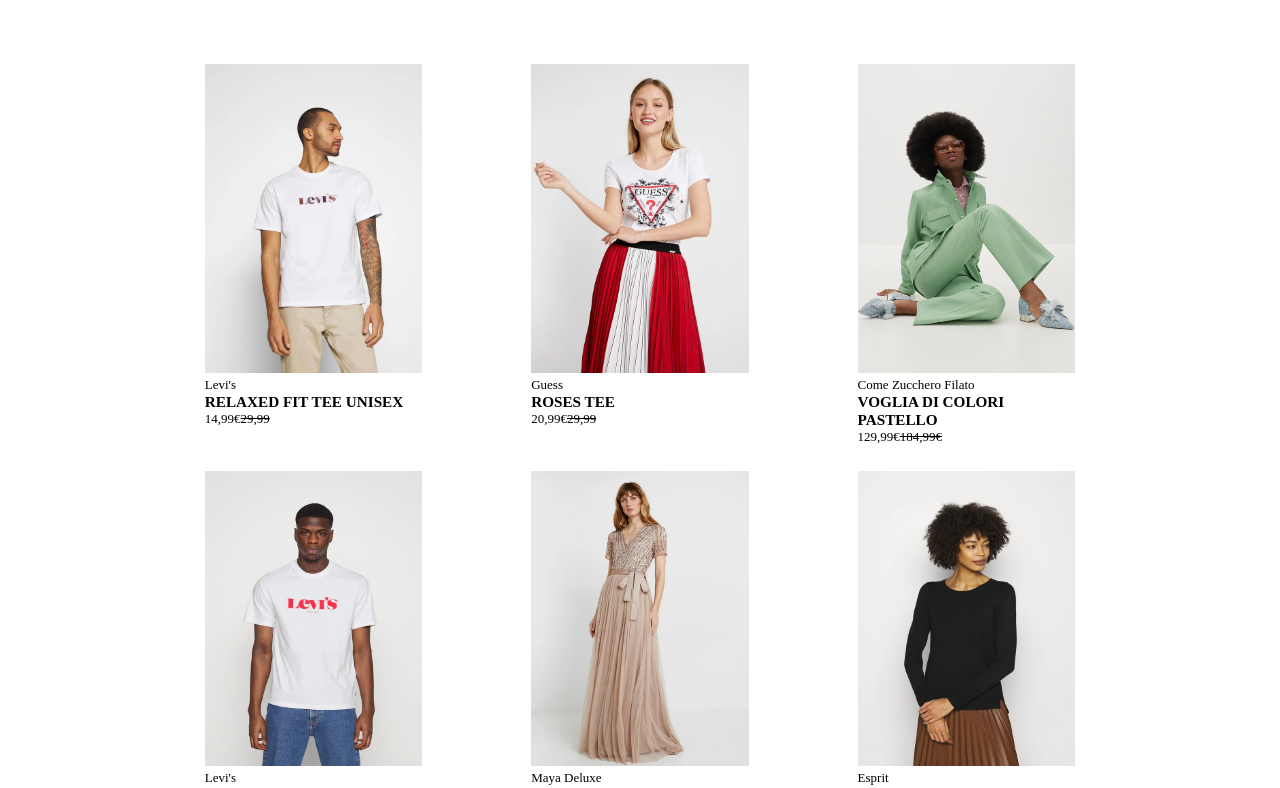
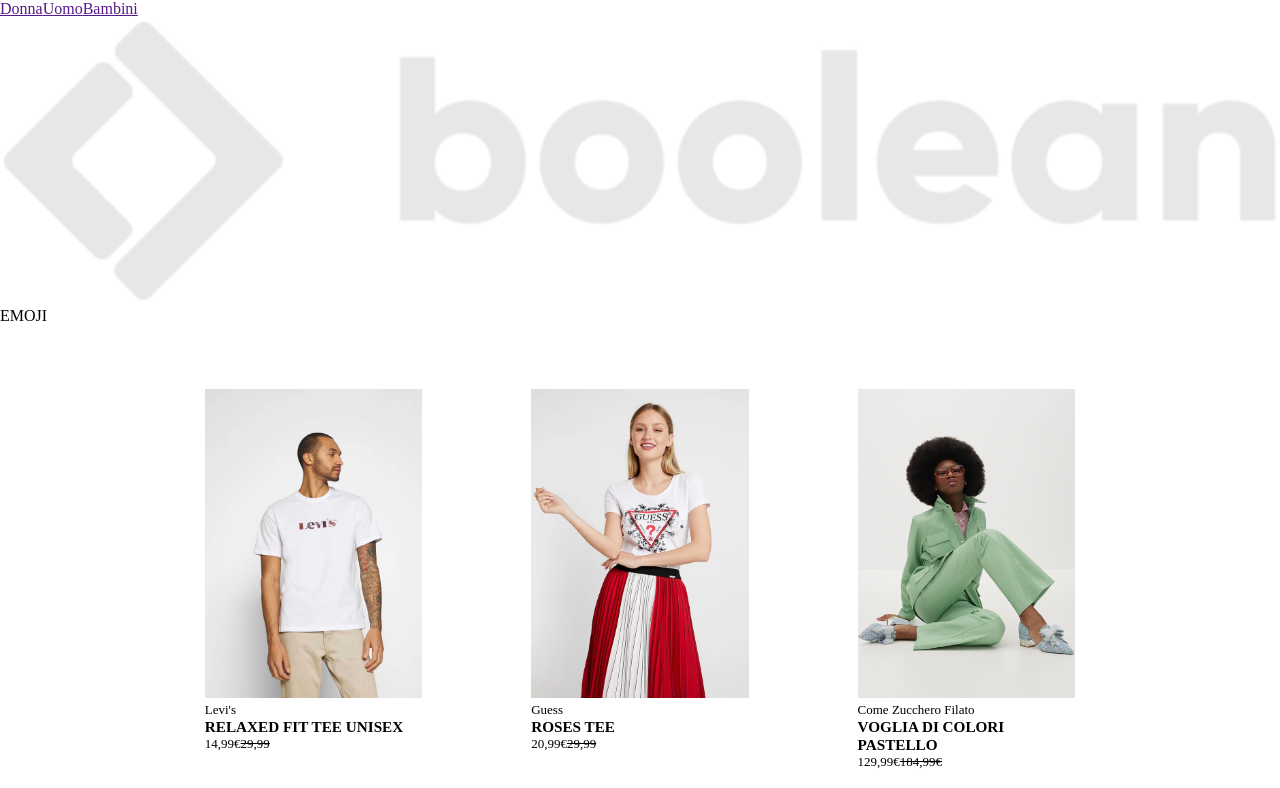
Before and after one commit to carlomarcon/html-css-boolando, a plain HTML site: page index.html in a window 1280 px wide. Shown: the top 788 px of the page. Drawn offline with Linux system fonts and the light colour scheme.

Commit message:
ADD:HTML NAV

```diff
--- a/index.html
+++ b/index.html
@@ -8,7 +8,13 @@
   </head>
   <body>
     <header>
-      <nav></nav>
+      <nav>
+        <div class="starter">
+          <a href="">Donna</a><a href="">Uomo</a><a href="">Bambini</a>
+        </div>
+        <img src="img/boolean-logo.png" alt="" class="logo" />
+        <span>EMOJI</span>
+      </nav>
     </header>
     <!-- carte con vestiti -->
     <main>
```
